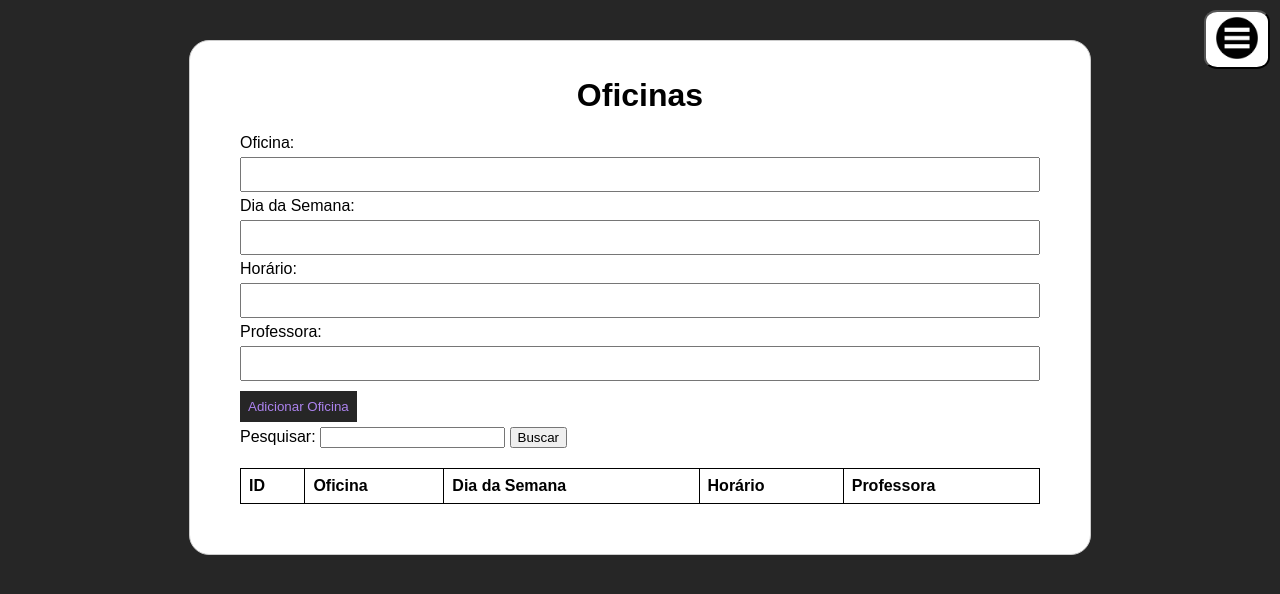
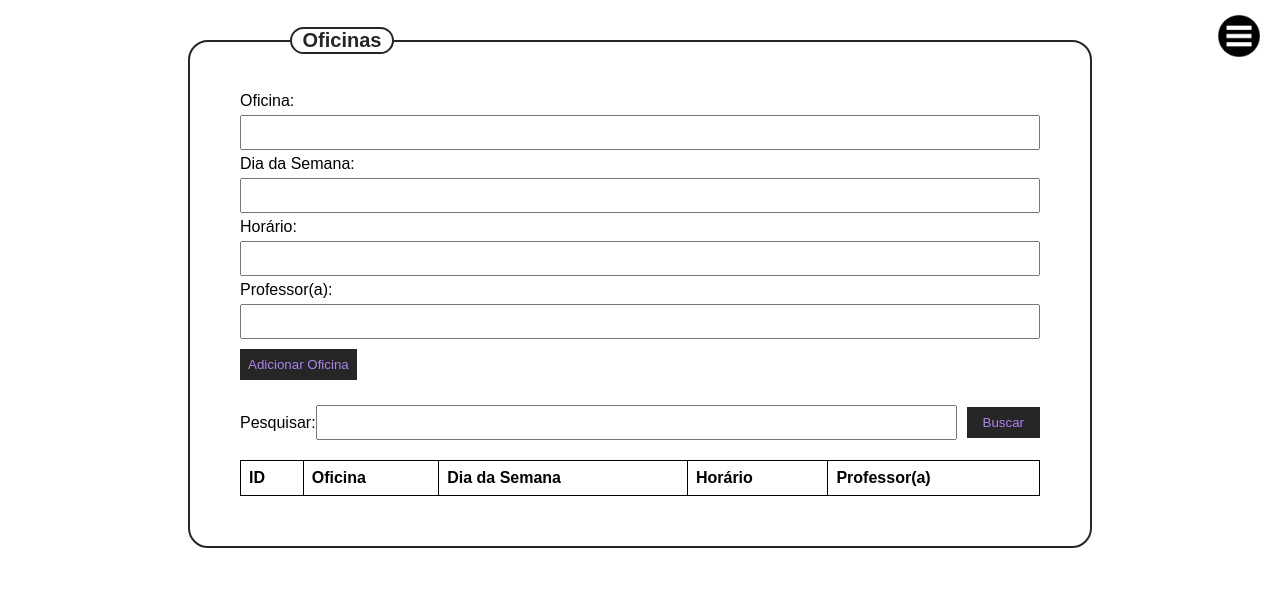
Before and after one commit to esthermara/projetoGerenciamentoONG, a plain HTML site: page oficinas.html in a window 1280 px wide. Drawn offline with Linux system fonts and the light colour scheme.

Commit message:
gerenciamentoONG: Projeto | Melhorias em aplicativo.

```diff
--- a/oficinas.html
+++ b/oficinas.html
@@ -9,21 +9,28 @@
         body {
             font-family: Arial, sans-serif;
             margin: 40px 40px 0 40px;
-            background-color: #262626;
+            background-color: white;
         }
 
         .container {
             max-width: 800px;
             margin: 0 auto;
-            padding: 15px 50px 50px 50px;
-            border: 1px solid #ccc;
+            padding: 50px 50px 50px 50px;
+            border: 2px solid #262626;
             background-color: white;
             border-radius: 20px;
         }
 
         h1 {
             text-align: center;
-            margin-bottom: 20px;
+            margin: -65px 0 0 50px;
+            background-color: white;
+            border: 2px solid #262626;
+            color: #262626;
+            font-size: 20px;
+            width: 100px;
+            border-radius: 20px;
+            position: absolute;
         }
 
         form input,
@@ -45,6 +52,7 @@
         form input[type="submit"]:hover {
             background-color: white;
             color: #bd84c9;
+            border: 1px solid #262626;
         }
 
         table {
@@ -64,6 +72,33 @@
             padding: 8px;
             text-align: left;
         }
+         /* Estilo para a barra de pesquisa */
+         #searchContainer {
+            margin-top: 20px;
+            display: flex;
+            align-items: center;
+        }
+
+        #search {
+            flex: 1;
+            padding: 8px;
+            box-sizing: border-box;
+        }
+
+        #searchButton {
+            margin-left: 10px;
+            padding: 8px 16px;
+            background-color: #262626;
+            color: rgb(172, 131, 238);
+            border: none;
+            cursor: pointer;
+        }
+
+        #searchButton:hover {
+            background-color: white;
+            color: #bd84c9;
+            border: 1px solid #262626;
+        }
 
         #oficinasTableWrapper {
             max-height: 100px;
@@ -78,14 +113,15 @@
         }
 
         #botaoImagem {
-            background: white;
-            border-radius: 20%;
+            border: none;
+            background: none;
             cursor: pointer;
         }
 
         #botaoImagem img {
             width: 50px;
             height: 50px;
+            border-radius: 50%;
         }
     </style>
 </head>
@@ -105,14 +141,14 @@
             <label for="horario">Horário:</label>
             <input type="text" id="horario" name="horario" required><br>
 
-            <label for="professora">Professora:</label>
-            <input type="text" id="professora" name="professora" required><br>
+            <label for="professora">Professor(a):</label>
+            <input type="text" id="professor" name="professor" required><br>
 
             <input type="submit" value="Adicionar Oficina">
         </form>
 
         <!-- Barra de pesquisa -->
-        <div>
+        <div id="searchContainer">
             <label for="search">Pesquisar:</label>
             <input type="text" id="search" name="search">
             <button id="searchButton">Buscar</button>
@@ -127,7 +163,7 @@
                         <th>Oficina</th>
                         <th>Dia da Semana</th>
                         <th>Horário</th>
-                        <th>Professora</th>
+                        <th>Professor(a)</th>
                     </tr>
                 </thead>
                 <tbody></tbody>
@@ -136,7 +172,7 @@
     </div>
     <div id="botaoImagemContainer">
         <button id="botaoImagem">
-            <img src="imagemMenu.png" alt="Botão de Imagem" width="50" height="50">
+            <img src="image/imagemMenu.png" alt="Botão de Imagem">
         </button>
     </div>
 
@@ -152,7 +188,7 @@
                 const oficina = document.getElementById('oficina').value;
                 const diaSemana = document.getElementById('diaSemana').value;
                 const horario = document.getElementById('horario').value;
-                const professora = document.getElementById('professora').value;
+                const professora = document.getElementById('professor').value;
 
                 const newRow = document.createElement('tr');
                 newRow.innerHTML = `
@@ -160,7 +196,7 @@
             <td>${oficina}</td>
             <td>${diaSemana}</td>
             <td>${horario}</td>
-            <td>${professora}</td>
+            <td>${professor}</td>
         `;
 
                 tableBody.appendChild(newRow);
```
Also changed, not shown: associados.html (+19 -9 lines), estoque.html (+19 -8 lines), index.html (+2 -2 lines), menu.html (+72 -11 lines), image/imagemAssociados.PNG (added), image/imagemEstoque.PNG (added), image/imagemLogin.png (added), image/imagemMenu.png (renamed from imagemMenu.png), image/imagemOficinas.PNG (added).
